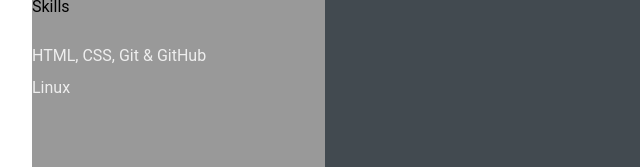
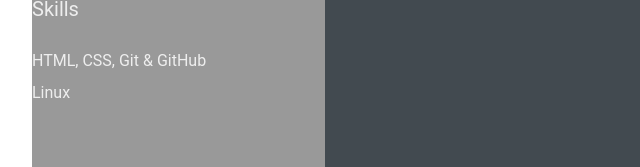
Before and after one commit to aninhasales/aninhasales.gethub.io, a plain HTML site: page index.html in a window 1280 px wide. Shown: the part 448-615 px from the top of the page, 96-736 px from the left. Drawn offline with Linux system fonts and the light colour scheme.

Commit message:
alterações aula 02

```diff
--- a/index.html
+++ b/index.html
@@ -5,7 +5,7 @@
     <meta http-equiv="X-UA-Compatible" content="IE=edge">
     <meta name="viewport" content="width=
     , initial-scale=1.0">
-    <title>Ana Maria M s </title>
+    <title>Ana Maria M S</title>
 
     <link rel="stylesheet" href="style.css">
 
@@ -29,8 +29,9 @@
             </ul>
             </div>
 
+
             <div class="skills">
-                    <p class="lef-title">Skills</p>
+                    <p class="left-title">Skills</p>
                     <ul>
                         <li><p>HTML, CSS, Git & GitHub</p></li>
                         <li><p>Linux</p></li>
```
